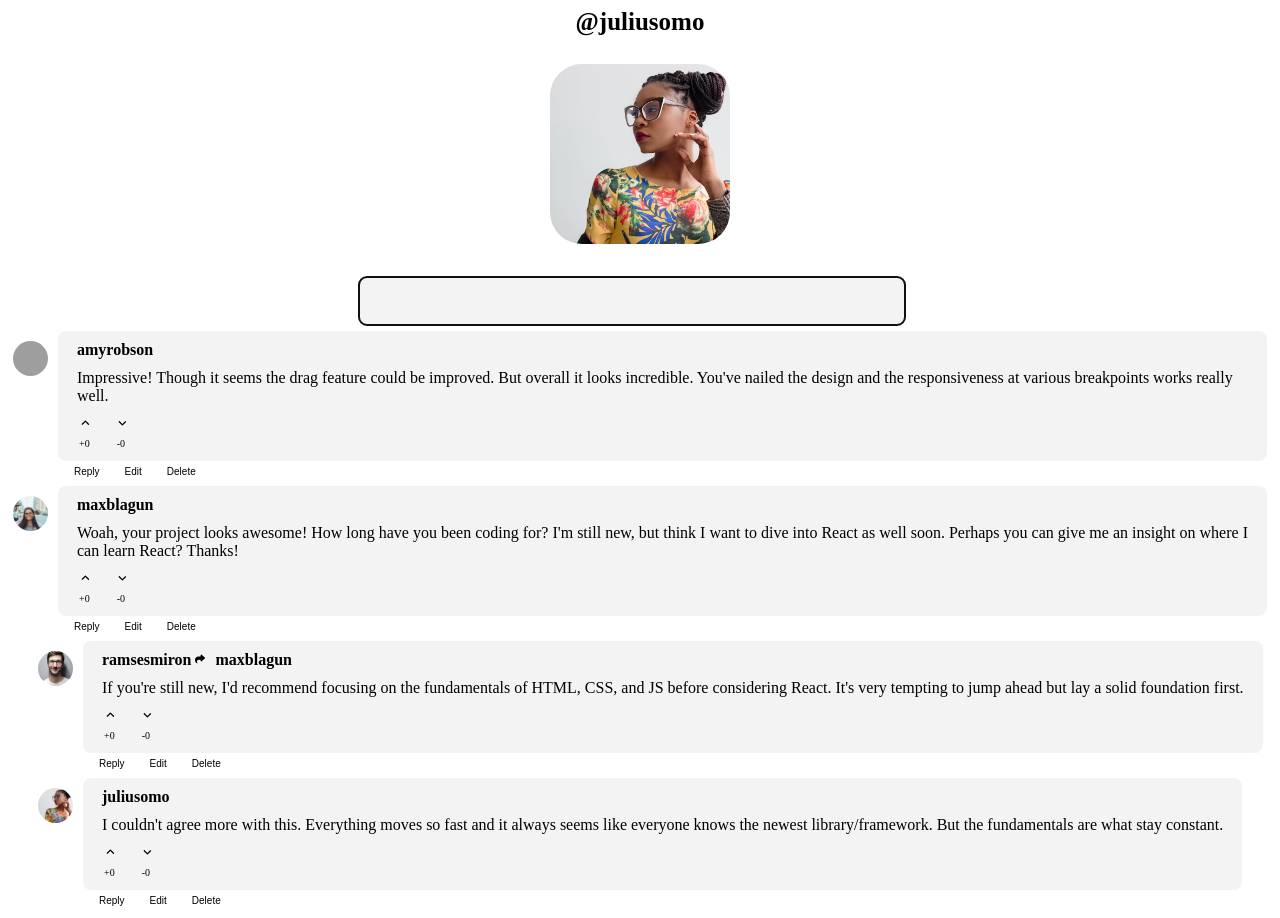
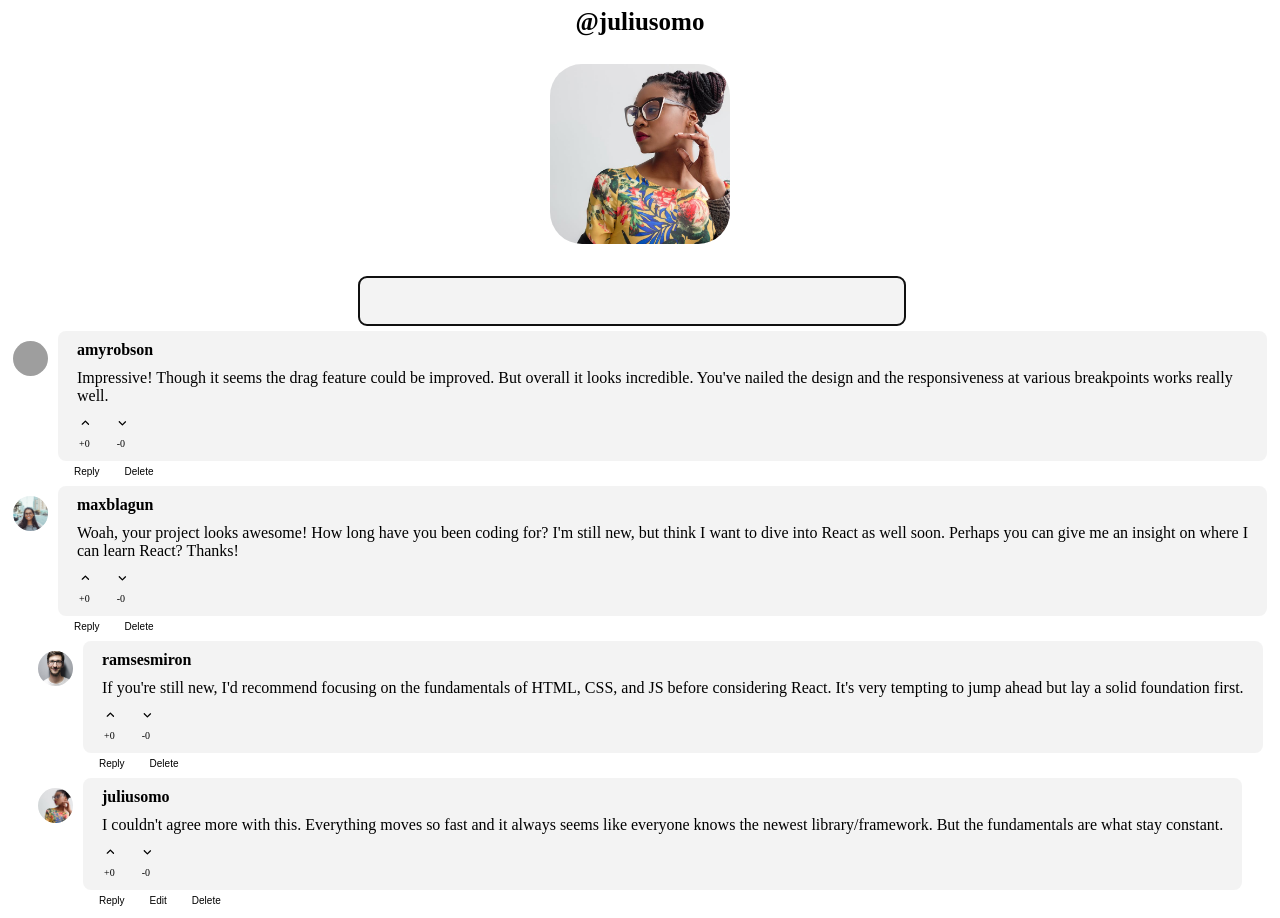
Before and after one commit to vivek256/my-app, a React (Create React App) app: page / in a window 1280 px wide. Built offline with nearby package versions, Linux system fonts and the light colour scheme; grey boxes are pictures that could not be loaded.

Commit message:
Update Comment.js

```diff
--- a/src/Comment.js
+++ b/src/Comment.js
@@ -132,9 +132,7 @@ export default function Comment({
           <div className="comment-outer-container">
             <div className="comment-container">
               <b className="username">{username}</b>
-              {replyingTo === undefined ? null : <><span >  <FontAwesomeIcon icon={faReply} flip="horizontal" size="2xs" /></span>
-              <b className="username">{replyingTo}</b></>}
-              <div className="comment">{content}</div>
+               <div className="comment">{content}</div>
               <FontAwesomeIcon className='icon' onClick={handleUp} icon={faAngleUp} size="2xs" />
             <FontAwesomeIcon className='icon' onClick={handleDown} icon={faAngleUp} rotation={180} style={{ marginBottom: '.3px', marginLeft: '13px' }} size="2xs" /><br />
             <span className="score">+{score.up}</span><span className="score" style={{ marginLeft: '27px' }}>-{score.down}</span>
@@ -150,7 +148,7 @@ export default function Comment({
             ) : (
               <>
                 <Action type={"Reply"} handleClick={() => setShowInput(true)} />
-                <Action type={"Edit"} handleClick={(e) => handleEdit()} />
+                {username === currentUser ? <Action type={"Edit"} handleClick={(e) => handleEdit()} /> : null }
                 <Action type={"Delete"} handleClick={() => handleDelete()} />
               </>
             )}
```
